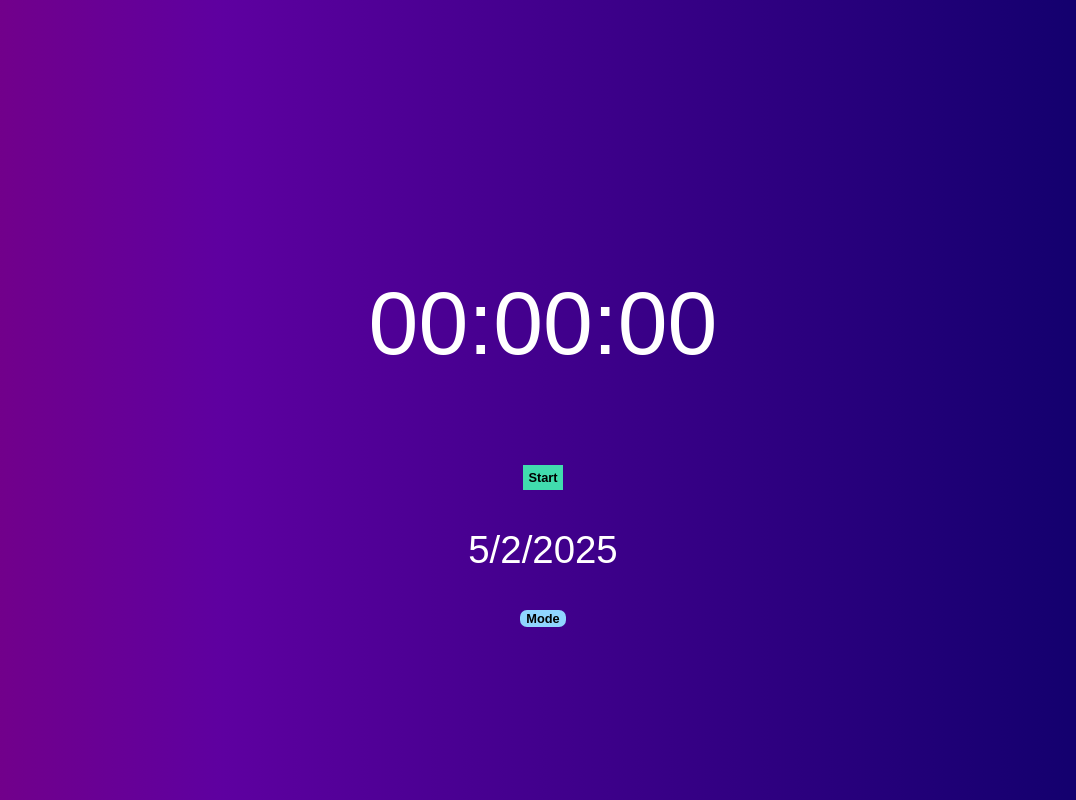
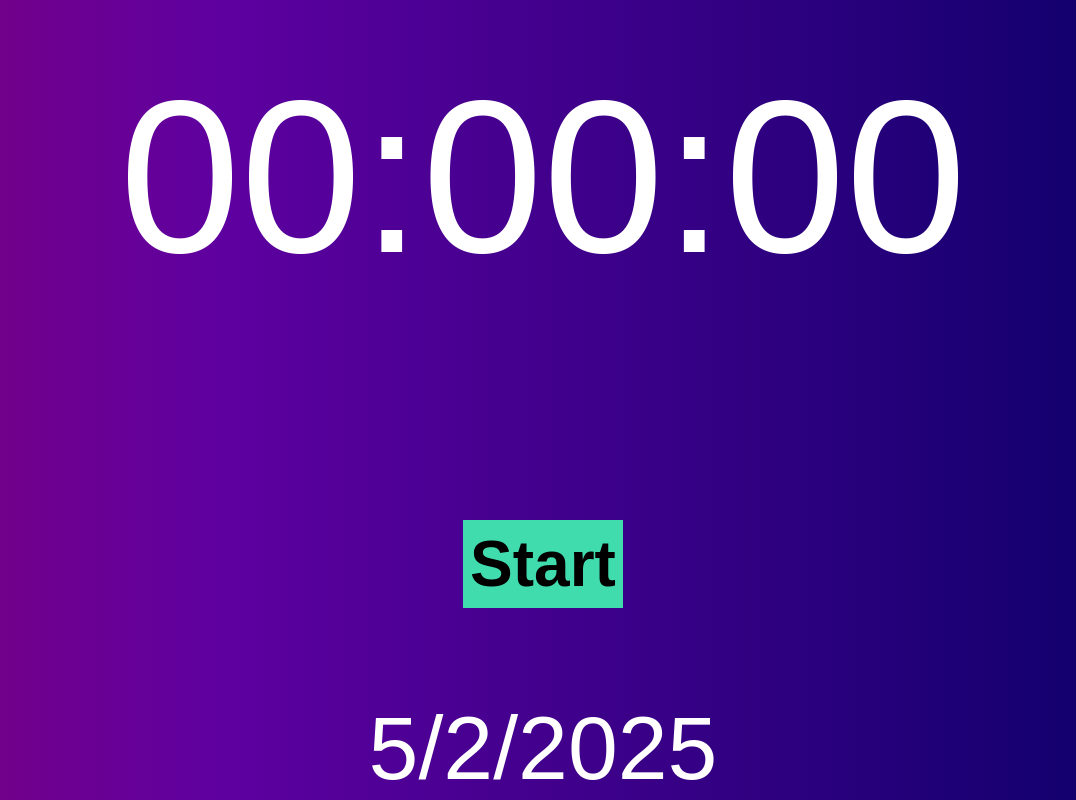
Before and after one commit to HPHANTOM/Clock, a plain HTML site: page index.html in a window 1280 px wide. Both pictures are taken after a click on the button "Mode". Shown: the top 800 px of the page, without its empty margins (97-1173 px from the left). Drawn offline with Linux system fonts and the light colour scheme; a web font is replaced by a local one.

Commit message:
made content more visible

```diff
--- a/index.html
+++ b/index.html
@@ -23,7 +23,7 @@
             }
             .time {
                 text-align:center;
-                font-size: 7vw;
+                font-size: 17vw;
                 font-family: "Cal Sans", sans-serif;
                 font-weight: 400;
                 font-style: normal;
@@ -31,7 +31,7 @@
             }
             .stopwatch {
                 text-align:center;
-                font-size: 7vw;
+                font-size: 17vw;
                 font-family: "Cal Sans", sans-serif;
                 font-weight: 400;
                 font-style: normal;
@@ -39,30 +39,31 @@
             }
             .stopwatch-button {
                 text-align:center;
-                font-size: 1vw;
+                font-size: 5vw;
                 font-family: "Cal Sans", sans-serif;
                 font-weight: 400;
                 font-style: normal;
                 display: none;
                 border: none;
-                padding: 5px;
+                padding: 7px;
                 background-color: #41DCAE;
 
 
             }
             .show-hide-button {
                 text-align:center;
-                font-size: 1vw;
+                font-size: 5vw;
                 font-family: "Cal Sans", sans-serif;
                 font-weight: 400;
                 font-style: normal;
+                padding: 6px;
                 border: none;
                 border-radius: 7px;
                 background-color: #90D5FF;
             }
             .date {
                 text-align:center;
-                font-size: 3vw;
+                font-size: 7vw;
                 font-family: "Cal Sans", sans-serif;
                 font-weight: 400;
                 font-style: normal;
```
